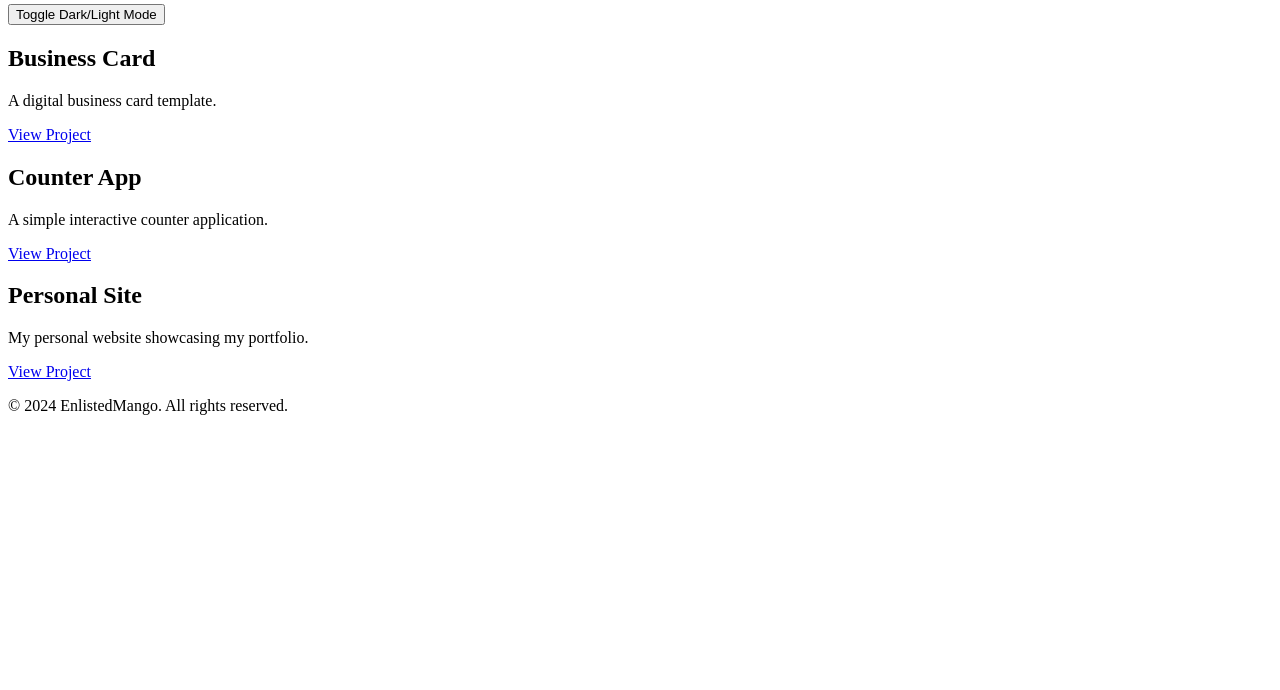
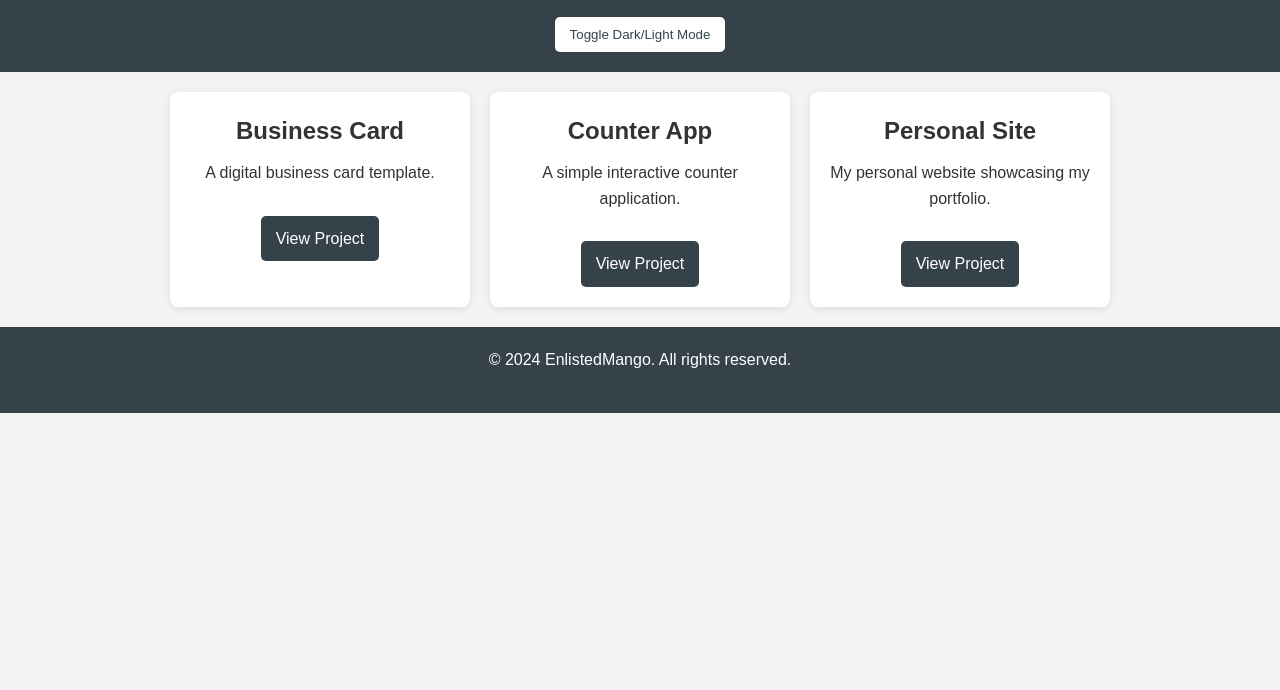
Before and after one commit to enlistedmango/scrimba-projects, a website built with Vite: page index.html in a window 1280 px wide. Shown: the part 110-800 px from the top of the page. Built offline with nearby package versions, Linux system fonts and the light colour scheme.

Commit message:
updating css

```diff
--- a/index.html
+++ b/index.html
@@ -17,17 +17,17 @@
             <div class="project-card" data-project="business-card">
                 <h2>Business Card</h2>
                 <p>A digital business card template.</p>
-                <a href="./projects/business-card/index.html" class="button">View Project</a>
+                <a href="#" class="button">View Project</a>
             </div>
             <div class="project-card" data-project="counter-app">
                 <h2>Counter App</h2>
                 <p>A simple interactive counter application.</p>
-                <a href="./projects/counter-app/index.html" class="button">View Project</a>
+                <a href="#" class="button">View Project</a>
             </div>
             <div class="project-card" data-project="personal-site">
                 <h2>Personal Site</h2>
                 <p>My personal website showcasing my portfolio.</p>
-                <a href="./projects/personal-site/index.html" class="button">View Project</a>
+                <a href="#" class="button">View Project</a>
             </div>
         </div>
     </main>
--- a/script.js
+++ b/script.js
@@ -18,17 +18,17 @@ const projectDetails = {
     'business-card': {
         title: 'Business Card',
         description: 'A digital business card template.',
-        link: 'business-card/index.html'
+        link: 'projects/business-card/index.html'
     },
     'counter-app': {
         title: 'Counter App',
         description: 'A simple interactive counter application.',
-        link: 'counter-app/index.html'
+        link: 'projects/counter-app/index.html'
     },
     'personal-site': {
         title: 'Personal Site',
         description: 'My personal website showcasing my portfolio.',
-        link: 'personal-site/index.html'
+        link: 'projects/personal-site/index.html'
     }
 };
 
--- a/styles.css
+++ b/styles.css
@@ -1,6 +1,101 @@
-.dark-mode {
-    background-color: #333;
-    color: #f4f4f4;
+* {
+    box-sizing: border-box;
+    margin: 0;
+    padding: 0;
+}
+
+body {
+    font-family: Arial, sans-serif;
+    line-height: 1.6;
+    background-color: #f4f4f4;
+    color: #333;
+    transition: background-color 0.3s, color 0.3s;
+}
+
+header {
+    background: #35424a;
+    color: #ffffff;
+    padding: 20px 0;
+    text-align: center;
+}
+
+h1 {
+    margin-bottom: 10px;
+}
+
+p {
+    margin-bottom: 20px;
+}
+
+button {
+    padding: 10px 15px;
+    background: #ffffff;
+    color: #35424a;
+    border: none;
+    border-radius: 5px;
+    cursor: pointer;
+    transition: background 0.3s;
+}
+
+button:hover {
+    background: #e0e0e0;
+}
+
+main {
+    display: flex;
+    justify-content: center;
+    padding: 20px;
+}
+
+.project-container {
+    display: flex;
+    flex-wrap: wrap;
+    justify-content: center;
+    gap: 20px;
+}
+
+.project-card {
+    background: #ffffff;
+    border-radius: 8px;
+    box-shadow: 0 2px 10px rgba(0, 0, 0, 0.1);
+    padding: 20px;
+    text-align: center;
+    width: 300px;
+    transition: transform 0.2s;
+    color: #333;
+}
+
+.project-card:hover {
+    transform: translateY(-5px);
+}
+
+h2 {
+    margin-bottom: 10px;
+}
+
+.button {
+    display: inline-block;
+    margin-top: 10px;
+    padding: 10px 15px;
+    background: #35424a;
+    color: #ffffff;
+    text-decoration: none;
+    border-radius: 5px;
+    transition: background 0.3s;
+}
+
+.button:hover {
+    background: #2c3e50;
+}
+
+footer {
+    text-align: center;
+    padding: 20px 0;
+    background: #35424a;
+    color: #ffffff;
+    position: relative;
+    bottom: 0;
+    width: 100%;
 }
 
 .modal {
@@ -12,7 +107,6 @@
     width: 100%;
     height: 100%;
     overflow: auto;
-    background-color: rgb(0, 0, 0);
     background-color: rgba(0, 0, 0, 0.4);
 }
 
@@ -24,6 +118,32 @@
     width: 80%;
     max-width: 500px;
     border-radius: 8px;
+    color: #333;
+}
+
+.dark-mode {
+    background-color: #333;
+    color: #f4f4f4;
+}
+
+.dark-mode header {
+    background: #222;
+}
+
+.dark-mode footer {
+    background: #222;
+}
+
+.dark-mode .project-card {
+    background: #444;
+    color: #f4f4f4;
+    border: 1px solid #666;
+}
+
+.dark-mode .modal-content {
+    background-color: #444;
+    color: #f4f4f4;
+    border: 1px solid #666;
 }
 
 .close {
@@ -35,7 +155,18 @@
 
 .close:hover,
 .close:focus {
-    color: black;
+    color: #f4f4f4;
     text-decoration: none;
     cursor: pointer;
 }
+
+@media (max-width: 768px) {
+    .project-container {
+        flex-direction: column;
+        align-items: center;
+    }
+
+    .project-card {
+        width: 90%;
+    }
+}
```
